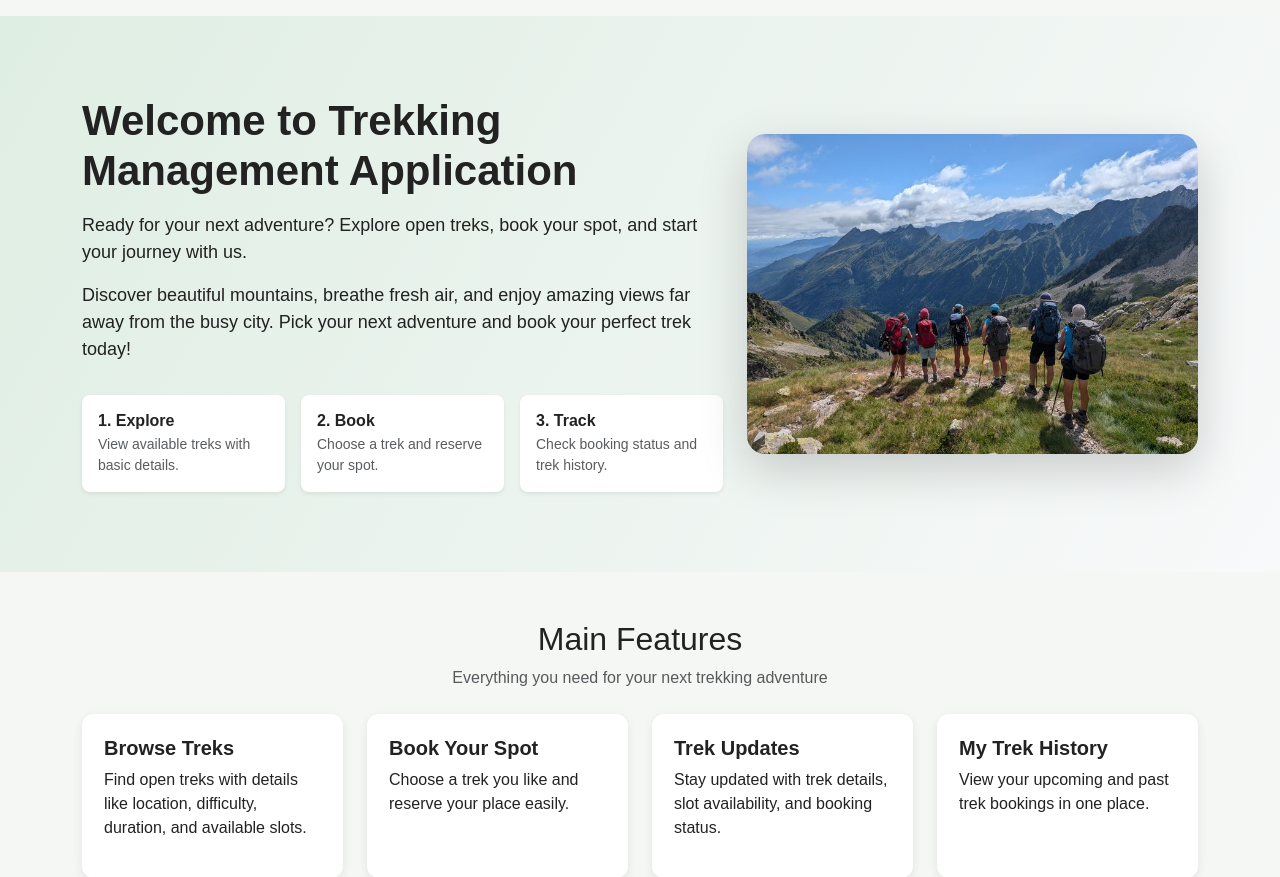
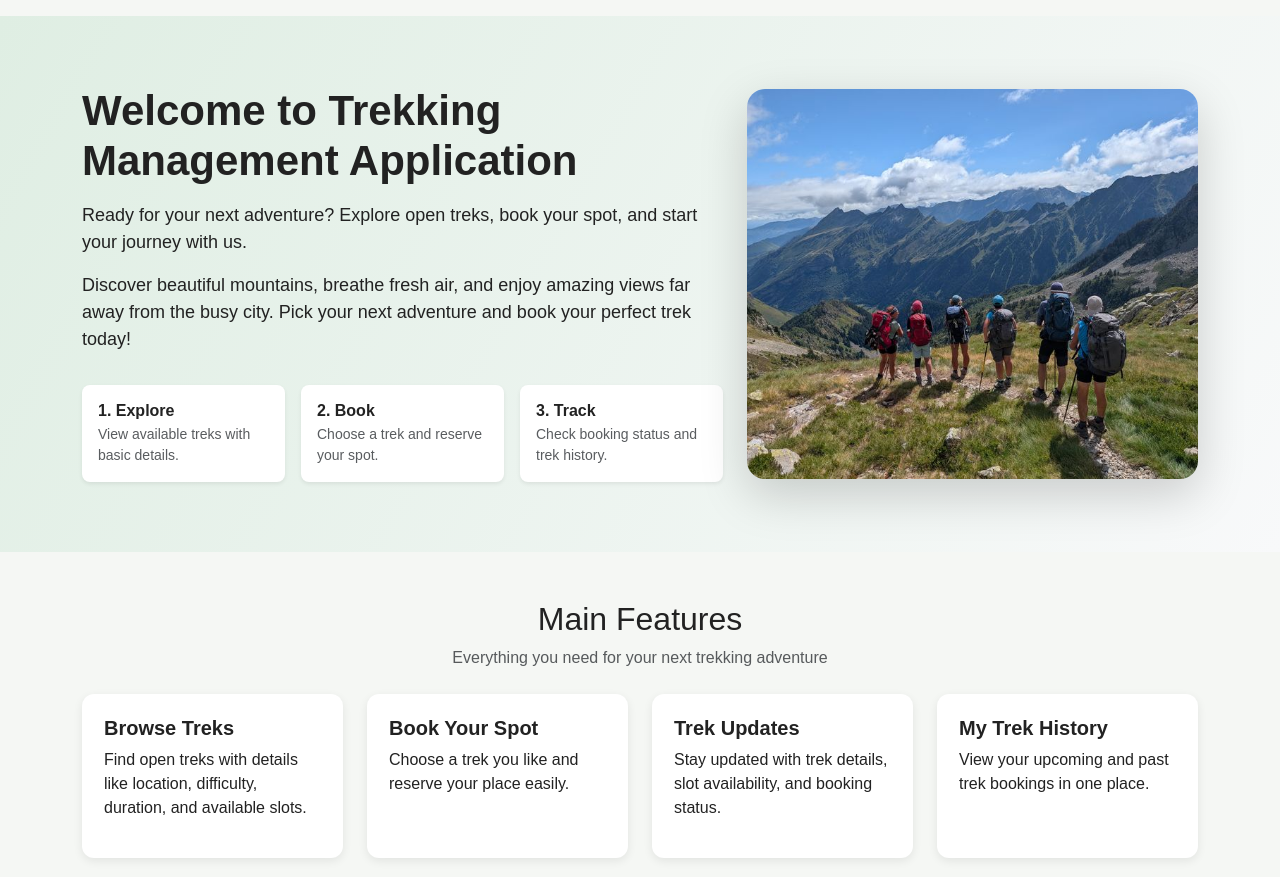
Before and after one commit to richa-chaudharyy/Trekking-Management, a Flask app: page / in a window 1280 px wide. Shown: the part 64-941 px from the top of the page. Run offline with Flask 3, Linux system fonts and the light colour scheme.

Commit message:
added styles

```diff
--- a/static/css/style.css
+++ b/static/css/style.css
@@ -12,7 +12,7 @@ body {
 }
 
 .hero-section {
-    padding: 80px 0;
+    padding: 70px 0;
     background: linear-gradient(120deg, #dfeee3, #f8f9fa);
 }
 
@@ -37,7 +37,7 @@ body {
 
 .hero-card-img {
     width: 100%;
-    height: 320px;
+    height: 390px;
     object-fit: cover;
     display: block;
 }
@@ -60,7 +60,8 @@ body {
 }
 
 .feature-card:hover,
-.role-card:hover {
+.role-card:hover,
+.hero-card-text:hover {
     transform: translateY(-5px);
     box-shadow: 0 6px 18px rgba(0, 0, 0, 0.11);
 }
@@ -204,6 +205,6 @@ body {
     display: block;
 }
 
-.about-image-card {
+.about-image-card, .hero-card-text {
     transition: 0.3s ease;
 }
```
